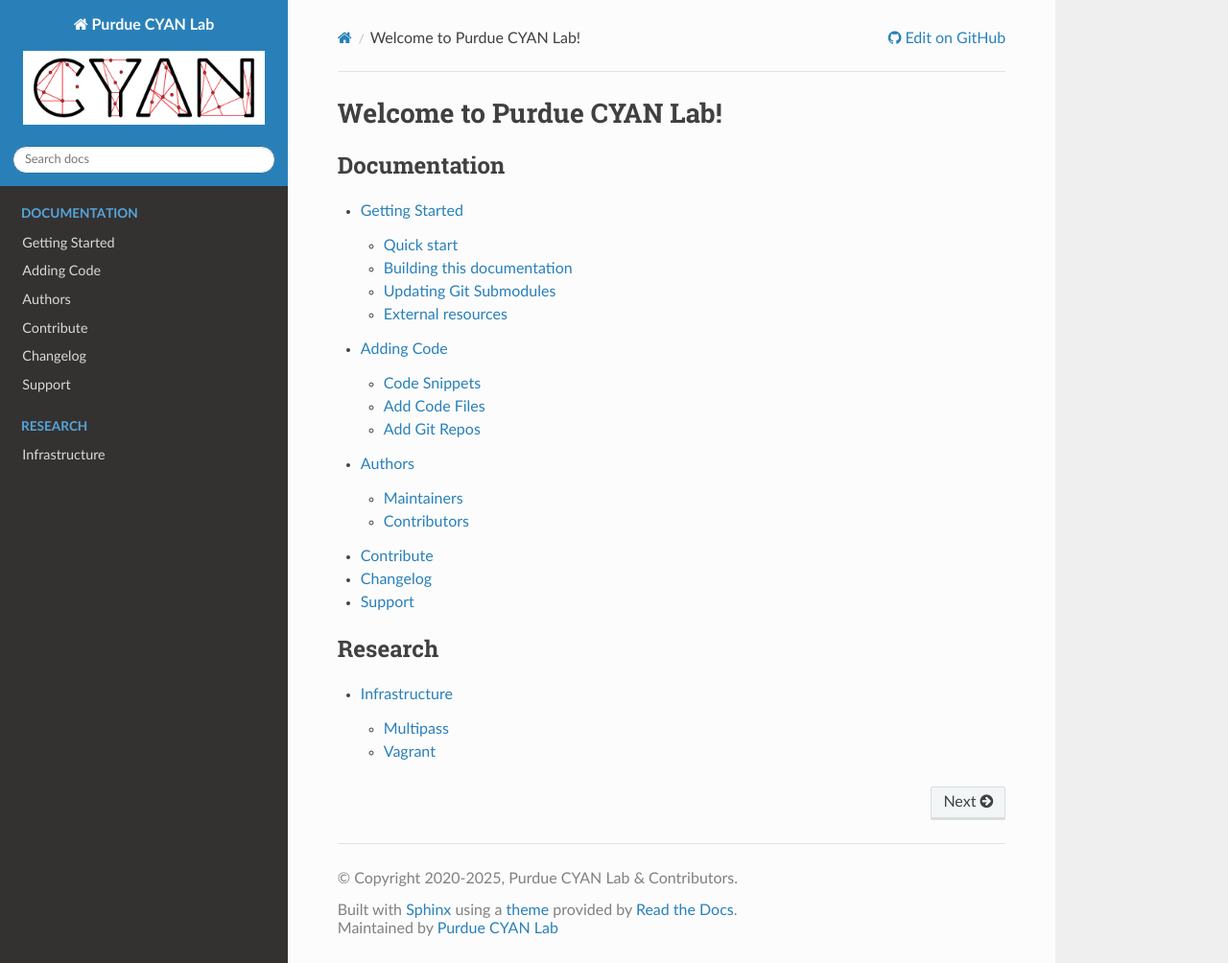
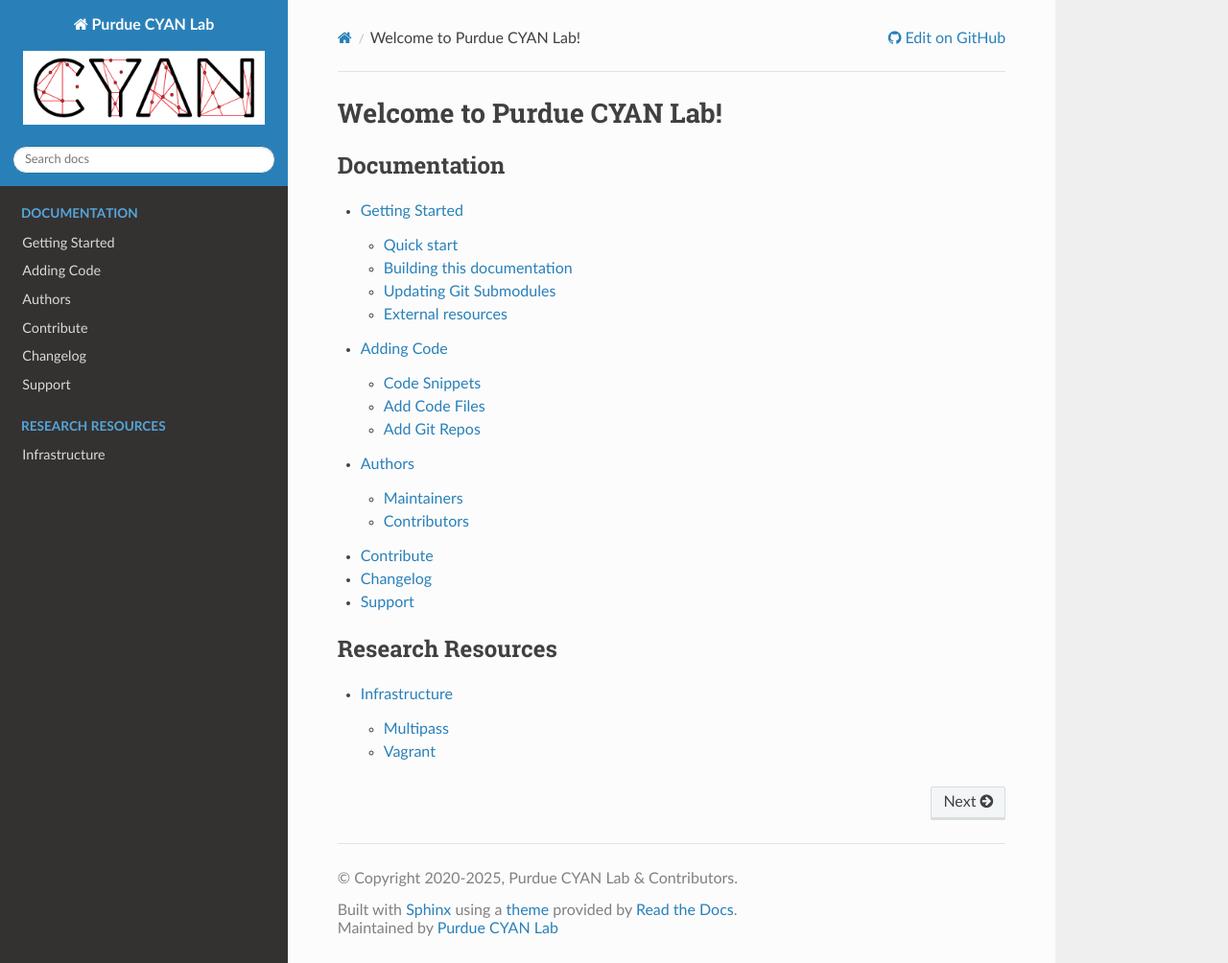
Before and after one commit to purduecyan/rtfm, a Sphinx documentation site: the page built from source/index.rst, in a window 1280 px wide and 1004 px high. Shown: the whole window at 96% size. Built offline with Sphinx 7.4.7 and the Read the Docs theme 3.1.0, drawn with Linux system fonts in a browser that asks for light colours; pages that are not in the unit, such as notebooks, are missing from menus.

Commit message:
Added v25.9.1 tag.

```diff
--- a/source/index.rst
+++ b/source/index.rst
@@ -27,7 +27,7 @@ Welcome to Purdue CYAN Lab!
 
 .. toctree::
    :maxdepth: 2
-   :caption: Research
+   :caption: Research Resources
 
    research/index
 
@@ -37,7 +37,7 @@ Welcome to Purdue CYAN Lab!
 
 .. toctree::
    :maxdepth: 1
-   :caption: Courses
+   :caption: Teaching Resources
 
    Cloud-native<CNIT481-CCI/docs/source/index>
    Software Defined Networks<CNIT481-SDN/source/index>
```
